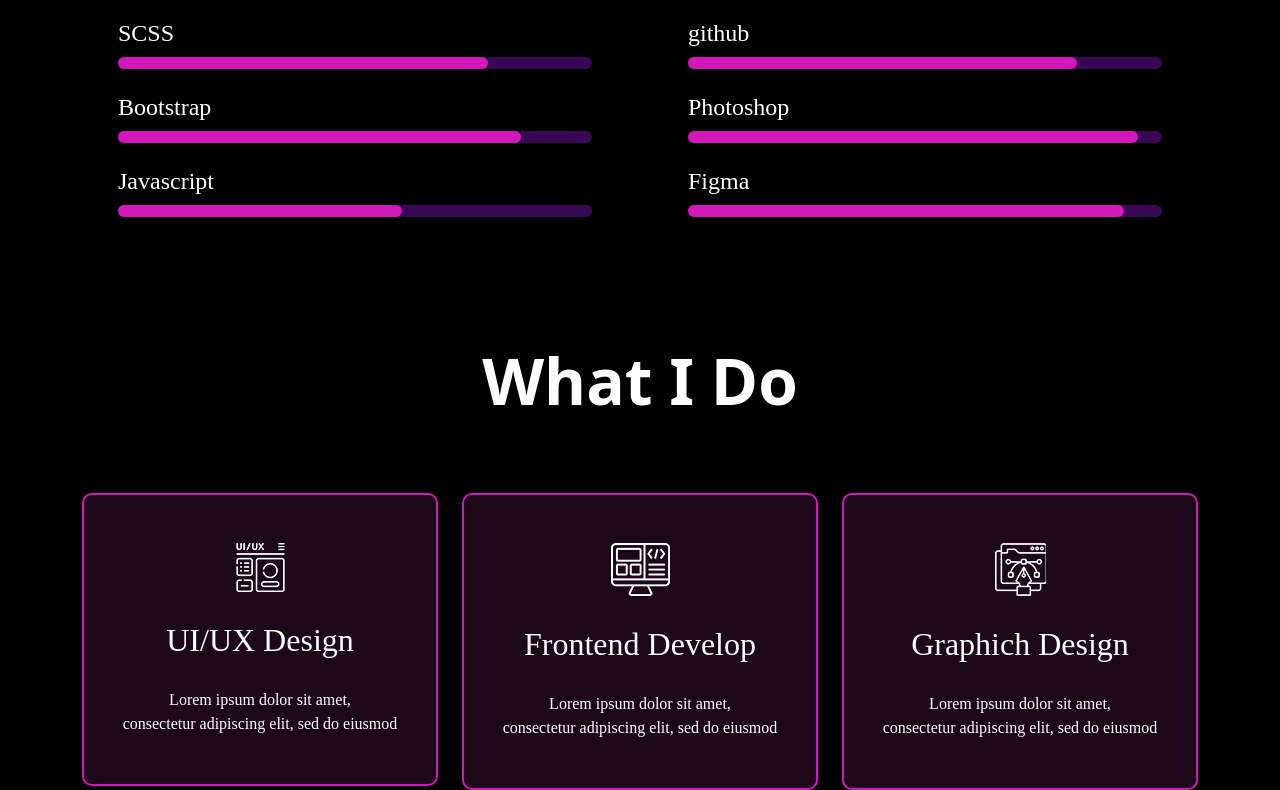
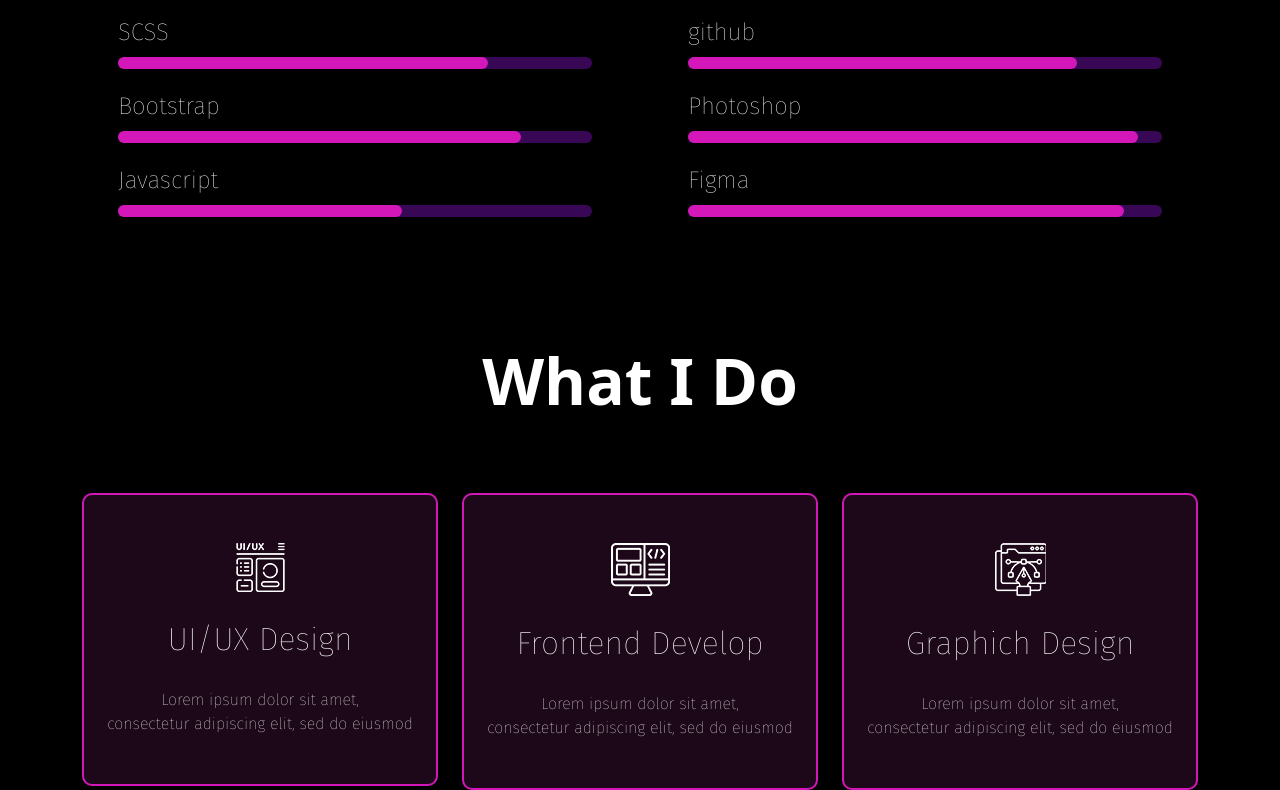
Before and after one commit to Biswajitbp6092/Biswajit-portfolio, a website: page index.html in a window 1280 px wide. Shown: the part 1586-2376 px from the top of the page. Drawn offline with nearby package versions, Linux system fonts and the light colour scheme; a web font is replaced by a local one.

Commit message:
style.scss file got updated with font family.

```diff
--- a/style.scss
+++ b/style.scss
@@ -1,4 +1,4 @@
-@import 'variable';
+@use 'variable' as *;
 *{
     margin: 0;
     padding: 0;
```
Also changed, not shown: style.css, 1 other file.
